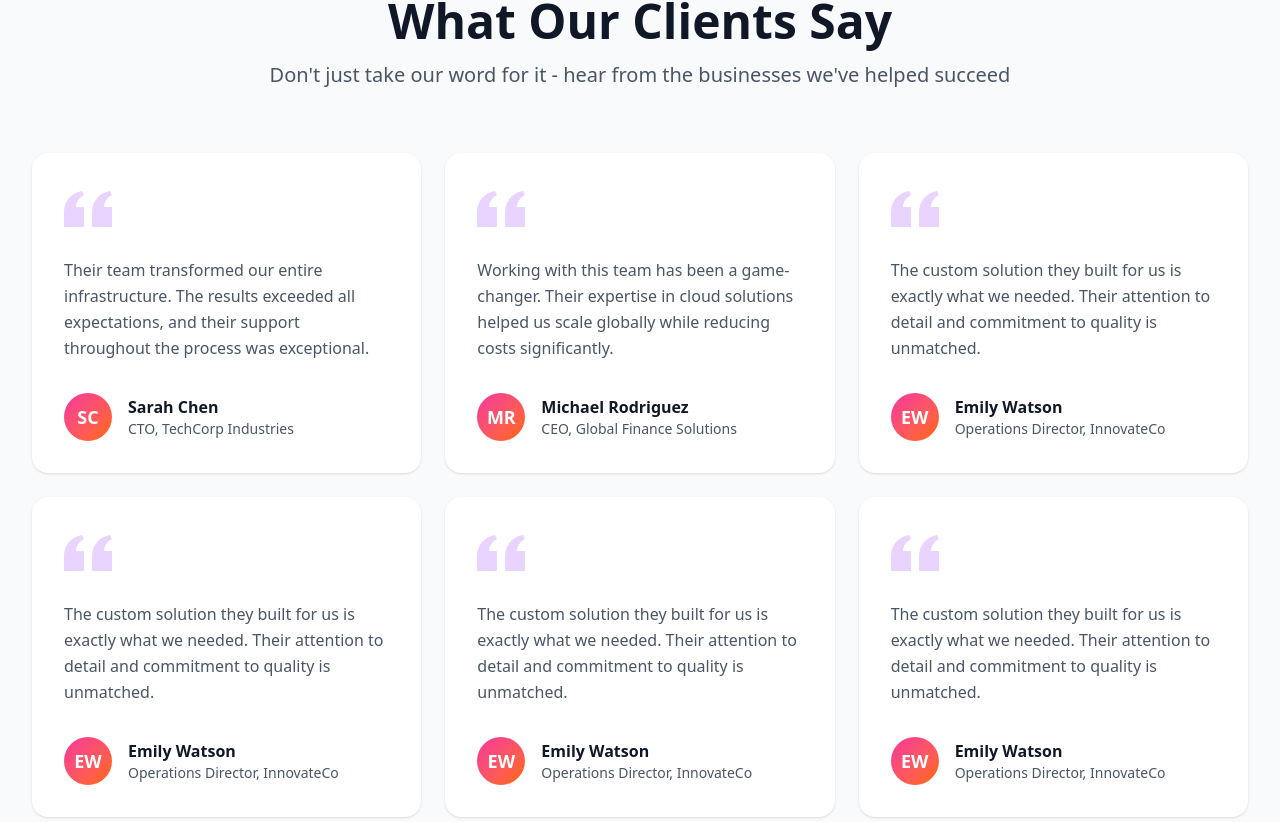
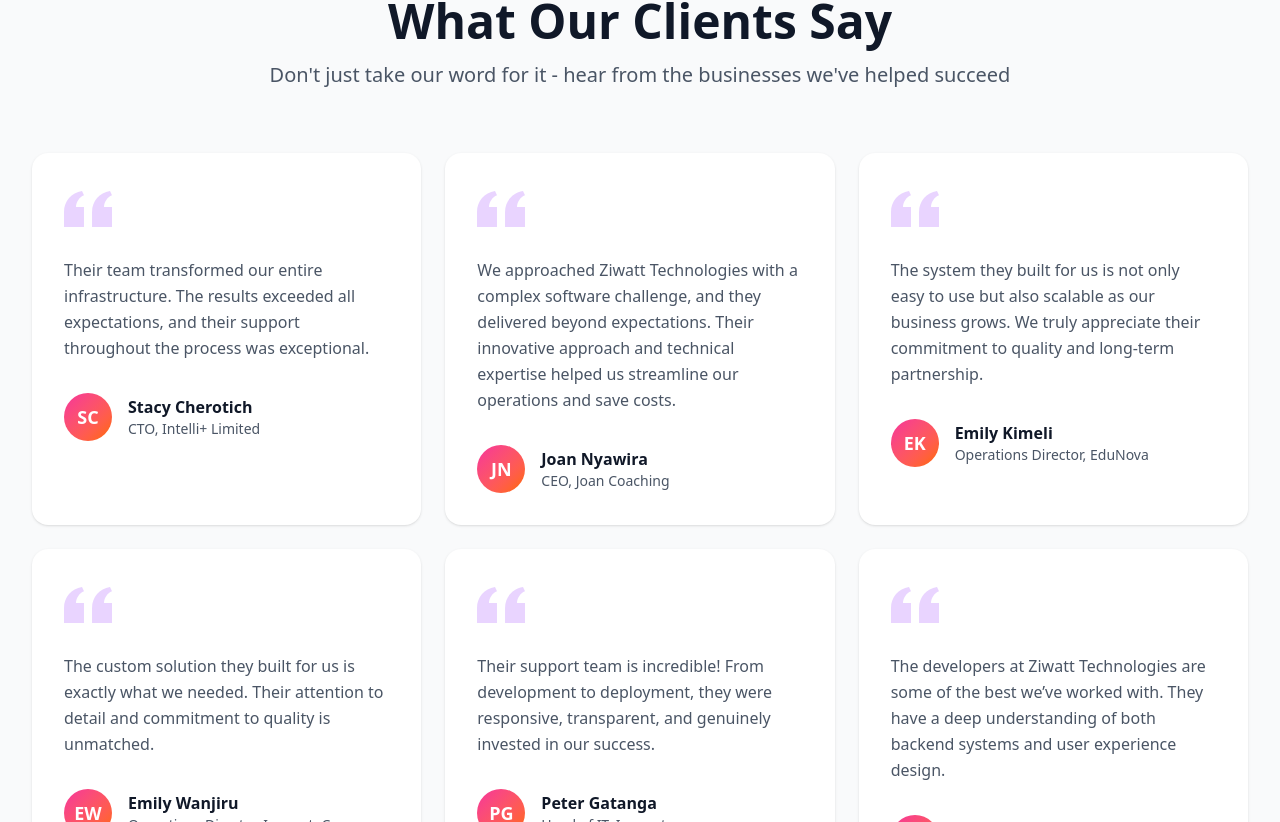
Before and after one commit to mumbimuthiga/ziwatt_technologies, a React (Vite) app: page / in a window 1280 px wide. Shown: the part 2858-3680 px from the top of the page. Built offline with nearby package versions, Linux system fonts and the light colour scheme.

Commit message:
testominals

```diff
--- a/src/components/Footer.jsx
+++ b/src/components/Footer.jsx
@@ -45,7 +45,7 @@ const Footer = () => {
         </div>
       </div>
       <div class="mt-12 pt-8 border-t border-border text-center text-gray">
-        <p className="p-2">© 2025 Ziwatt Technologies. All rights reserved.</p>
+        <p className="p-4">© 2025 Ziwatt Technologies. All rights reserved.</p>
         </div>
     </section>
   );
--- a/src/components/Testmonials.jsx
+++ b/src/components/Testmonials.jsx
@@ -2,44 +2,44 @@ export default function Testimonials() {
   const testimonials = [
     {
       quote: "Their team transformed our entire infrastructure. The results exceeded all expectations, and their support throughout the process was exceptional.",
-      name: "Sarah Chen",
-      role: "CTO, TechCorp Industries",
+      name: "Stacy Cherotich",
+      role: "CTO, Intelli+ Limited",
       initials: "SC",
       color: "from-pink-500 to-orange-500"
     },
     {
-      quote: "Working with this team has been a game-changer. Their expertise in cloud solutions helped us scale globally while reducing costs significantly.",
-      name: "Michael Rodriguez",
-      role: "CEO, Global Finance Solutions",
-      initials: "MR",
+      quote: "We approached Ziwatt Technologies with a complex software challenge, and they delivered beyond expectations. Their innovative approach and technical expertise helped us streamline our operations and save costs.",
+      name: "Joan Nyawira",
+      role: "CEO, Joan Coaching",
+      initials: "JN",
+      color: "from-pink-500 to-orange-500"
+    },
+    {
+      quote: "The system they built for us is not only easy to use but also scalable as our business grows. We truly appreciate their commitment to quality and long-term partnership.",
+      name: "Emily Kimeli",
+      role: "Operations Director, EduNova",
+      initials: "EK",
       color: "from-pink-500 to-orange-500"
     },
     {
       quote: "The custom solution they built for us is exactly what we needed. Their attention to detail and commitment to quality is unmatched.",
-      name: "Emily Watson",
+      name: "Emily Wanjiru",
       role: "Operations Director, InnovateCo",
       initials: "EW",
       color: "from-pink-500 to-orange-500"
     },
     {
-      quote: "The custom solution they built for us is exactly what we needed. Their attention to detail and commitment to quality is unmatched.",
-      name: "Emily Watson",
-      role: "Operations Director, InnovateCo",
-      initials: "EW",
+      quote: "Their support team is incredible! From development to deployment, they were responsive, transparent, and genuinely invested in our success.",
+      name: "Peter Gatanga",
+      role: "Head of IT, Innovatus",
+      initials: "PG",
       color: "from-pink-500 to-orange-500"
     },
     {
-      quote: "The custom solution they built for us is exactly what we needed. Their attention to detail and commitment to quality is unmatched.",
-      name: "Emily Watson",
-      role: "Operations Director, InnovateCo",
-      initials: "EW",
-      color: "from-pink-500 to-orange-500"
-    },
-    {
-      quote: "The custom solution they built for us is exactly what we needed. Their attention to detail and commitment to quality is unmatched.",
-      name: "Emily Watson",
-      role: "Operations Director, InnovateCo",
-      initials: "EW",
+      quote: "The developers at Ziwatt Technologies are some of the best we’ve worked with. They have a deep understanding of both backend systems and user experience design.",
+      name: "Robert K",
+      role: "CTO,HB Limited ",
+      initials: "RK",
       color: "from-pink-500 to-orange-500"
     }
   ];
--- a/tailwind.config.js
+++ b/tailwind.config.js
@@ -8,7 +8,7 @@ export default {
   theme: {
     extend: {
       colors: {
-        primary: '#7C3AED', // purple glow color
+        primary: '#67E8F9', // purple glow color
         border: '#E5E7EB', // light gray border color
       },
       boxShadow: {
```
